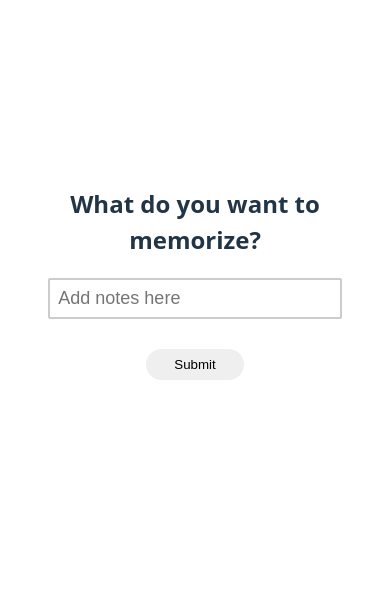
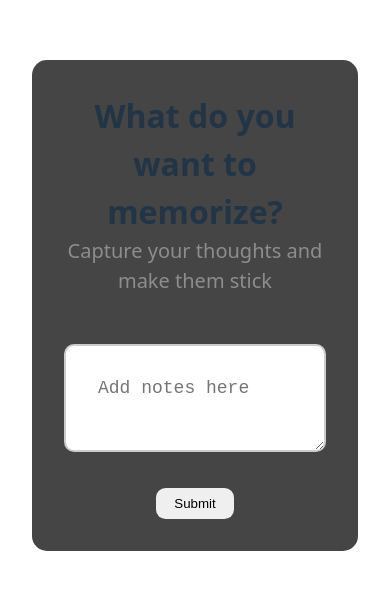
Before and after one commit to Ved-sketch/Automatic-Flash-Card-Generator, a React (Vite) app in the folder my-app/: page / in a window 390 px wide. Shown: the part 149-738 px from the top of the page. Built offline with nearby package versions, Linux system fonts and the light colour scheme.

Commit message:
improved the mobile view responsiveness.

```diff
--- a/my-app/src/App.css
+++ b/my-app/src/App.css
@@ -1,16 +1,37 @@
 #root {
   max-width: 1280px;
-  margin: 0 auto;
   text-align: center;
+  padding: 2rem;
+  background-color: #454545;
+  border-radius: 15px;
+}
+
+body{
   padding: 2rem;
 }
 
+#greeting {
+  font-size: 32px;
+  margin-top: 0;
+  margin-bottom: 0;
+}
+#sub-greeting {
+  font-size: 20px;
+  margin-top: 0;
+  margin-bottom: 0;
+  color: #8d8d8d;
+}
+
+#header{
+  margin-bottom: 3em;
+}
+
 #input-field {
-  width: 90%;
+  width: 100%;
   box-sizing: border-box;
-  padding: 0.5rem;
+  padding: 2rem;
   border: 2px solid #ccc;
-  border-radius: 2px;
+  border-radius: 10px;
   font-size: 18px;
 }
 
@@ -22,9 +43,26 @@
   margin-top: 30px;
   width: 30%;
   padding: 0.5rem;
-  border-radius: 2rem;
+  border-radius: 0.6rem;
   border: none;
 }
 #submit-button:active{
   background-color: #343434;
 }
+
+@media (min-width: 768px) {
+  #input-field {
+    display: block;
+    width: 60%;
+    max-width: 500px;
+    font-size: 16px;
+    margin-left: auto;
+    margin-right: auto;
+  }
+  #submit-button{
+    width: 20%;
+    max-width: 200px;
+  }
+}
+
+/* make the ui like https://claude.ai/chat/6209da92-201e-4be6-99e0-f3d244591a3c */
--- a/my-app/src/App.jsx
+++ b/my-app/src/App.jsx
@@ -6,9 +6,11 @@ function App() {
 
   return (
     <>
-
-      <h2 id='greeting'>What do you want to memorize?</h2>
-      <input id='input-field' type="text" placeholder="Add notes here" />
+      <div id='header'>
+        <strong id='greeting'>What do you want to memorize?</strong>
+        <p id='sub-greeting'>Capture your thoughts and make them stick</p>
+      </div>
+      <textarea id='input-field' placeholder="Add notes here" />
       <input id='submit-button' type="submit" value="Submit" />
 
     </>
```
